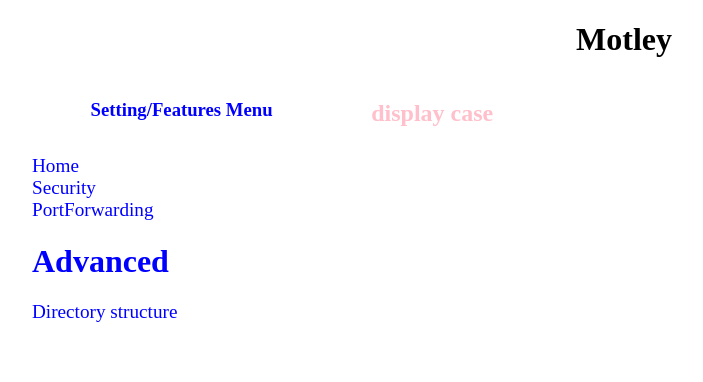
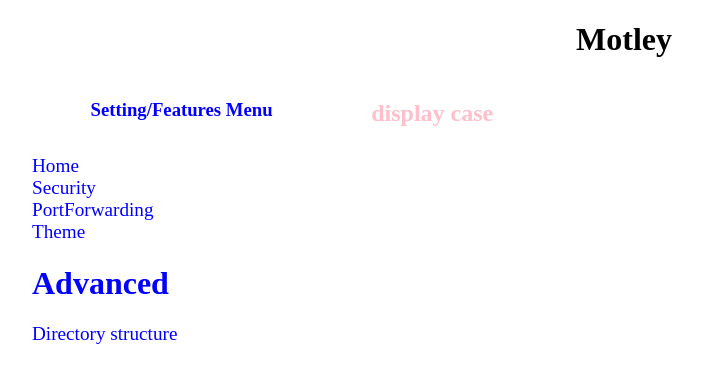
Before and after one commit to dualio26/homeserverTool, a plain HTML site: page index.html in a window 1280 px wide. Shown: the whole page, without its empty margins (16-719 px from the left). Drawn offline with Linux system fonts and the light colour scheme; a web font is replaced by a local one.

Commit message:
adding more navigation

```diff
--- a/index.html
+++ b/index.html
@@ -18,6 +18,7 @@
               <li>Home</li>
               <li>Security</li>
               <li>PortForwarding</li>
+              <li>Theme</li>
               <h1>Advanced</h1>
               <li>Directory structure</li>
             </ul>
```
